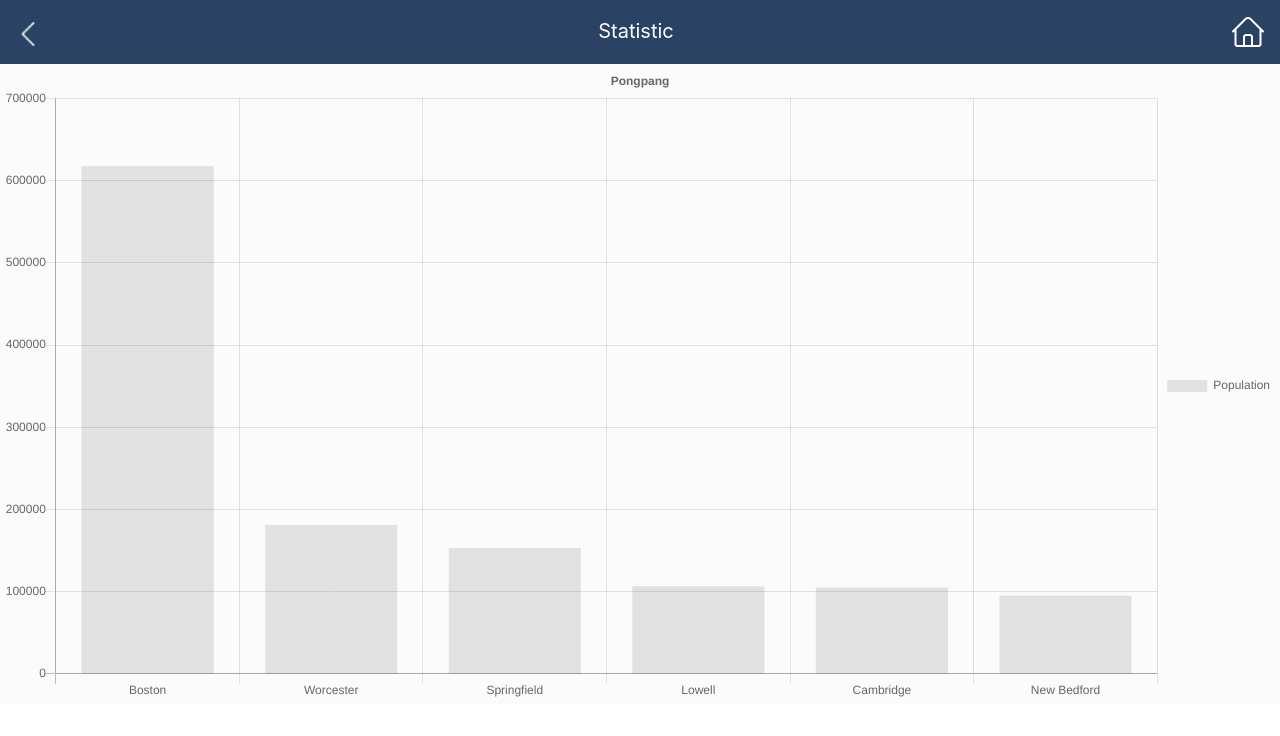
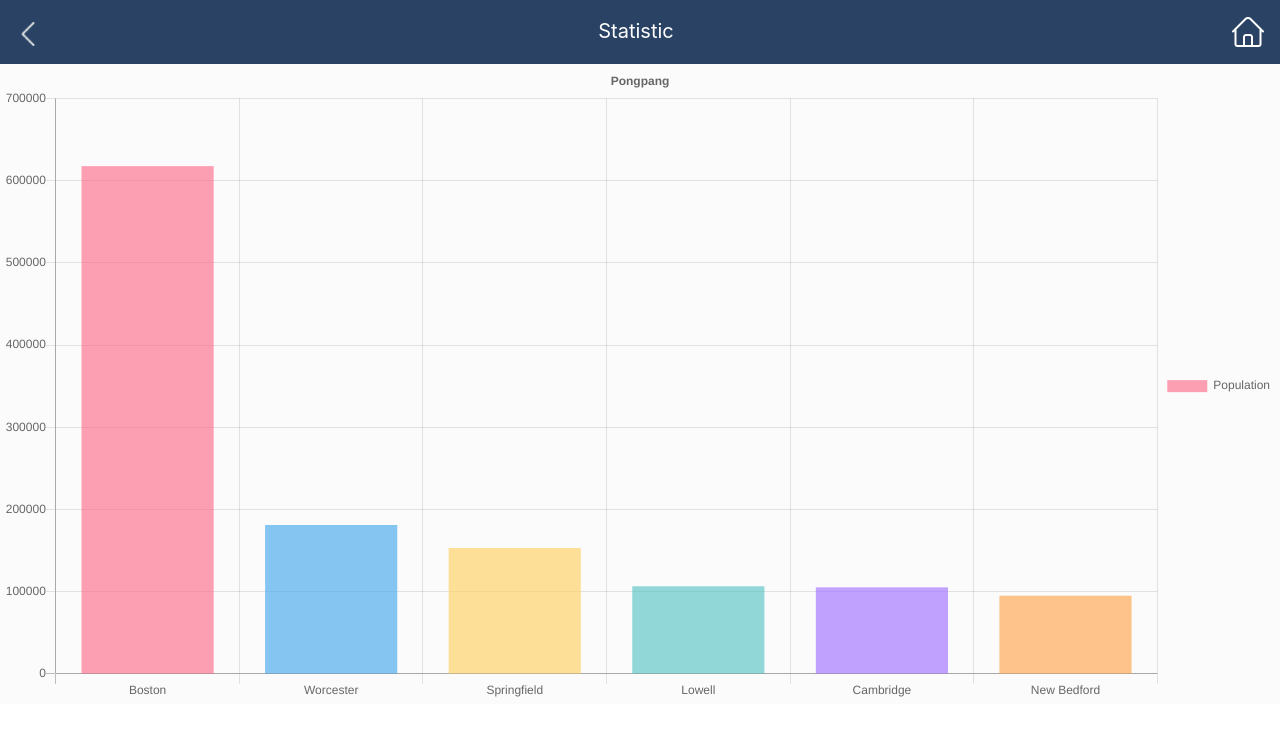
Before and after one commit to Inregist/susc, a React (Create React App) app in the folder frontend/: page /statistic in a window 1280 px wide. Shown: the top 736 px of the page. Built offline with nearby package versions, Linux system fonts and the light colour scheme.

Commit message:
fix chart color and stuff

```diff
--- a/frontend/src/components/Chart.js
+++ /dev/null
@@ -1,50 +0,0 @@
-import React, {Component} from 'react';
-import {Bar, Line, Pine} from 'react-chartjs-2';
-
-class Chart extends Component {
-    constructor(props){
-        super(props);
-        this.state = {
-            chartData: {
-                labels: ['Boston', 'Worcester', 'Springfield', 'Lowell', 'Cambridge', 'New Bedford'],
-                datasets: [
-                    {
-                        label: 'Population',
-                        data: [617594, 181045, 153060, 106519, 105162, 95072]
-                    }
-                ],
-                backgroundColor: [
-                    'rgba(255, 99, 132, 0.6)',
-                    'rgba(54, 162, 235, 0.6)',
-                    'rgba(255, 206, 86, 0.6)',
-                    'rgba(75, 192, 192, 0.6)',
-                    'rgba(153, 102, 255, 0.6)',
-                    'rgba(255, 159, 64, 0.6)',
-                    'rgba(255, 99, 132, 0.6)'
-                ]
-            }
-        }
-    }
-
-    render() {
-        return (
-            <div className = "chart">
-            <Bar
-                data={this.state.chartData}
-                options={{
-                    title: {
-                        display: true,
-                        text: 'Pongpang'
-                    },
-                    legend: {
-                        display: true,
-                        position: 'right'
-                    }
-                }}
-                />
-            </div>
-        )
-    }
-}
-
-export default Chart;
--- a/frontend/src/pages/Statistic.tsx
+++ b/frontend/src/pages/Statistic.tsx
@@ -1,14 +1,60 @@
-import React from "react";
+import React, { useState } from "react";
 import Navbar from "../components/Navbar";
-import Chart from '../components/Chart';
+import { Bar } from "react-chartjs-2";
 
 const Statistic = () => {
+  const [chartData, setChartData] = useState({
+    labels: [
+      "Boston",
+      "Worcester",
+      "Springfield",
+      "Lowell",
+      "Cambridge",
+      "New Bedford",
+    ],
+    datasets: [
+      {
+        label: "Population",
+        data: [617594, 181045, 153060, 106519, 105162, 95072],
+        backgroundColor: [
+          "rgba(255, 99, 132, 0.6)",
+          "rgba(54, 162, 235, 0.6)",
+          "rgba(255, 206, 86, 0.6)",
+          "rgba(75, 192, 192, 0.6)",
+          "rgba(153, 102, 255, 0.6)",
+          "rgba(255, 159, 64, 0.6)",
+          "rgba(255, 99, 132, 0.6)",
+        ],
+      },
+    ],
+  });
 
+  return (
+    <div>
+      <Navbar name="Statistic" />
+      <Chart title="Pongpang" chartData={chartData} />
+    </div>
+  );
+};
 
-  return <div>
-    <Navbar name = "Statistic"/>
-    <Chart />
-  </div>;
+const Chart = ({ chartData, title }) => {
+  return (
+    <div className="chart">
+      <Bar
+        data={chartData}
+        options={{
+          title: {
+            display: true,
+            text: title,
+          },
+          legend: {
+            display: true,
+            position: "right",
+          },
+        }}
+      />
+    </div>
+  );
 };
 
 export default Statistic;
```
